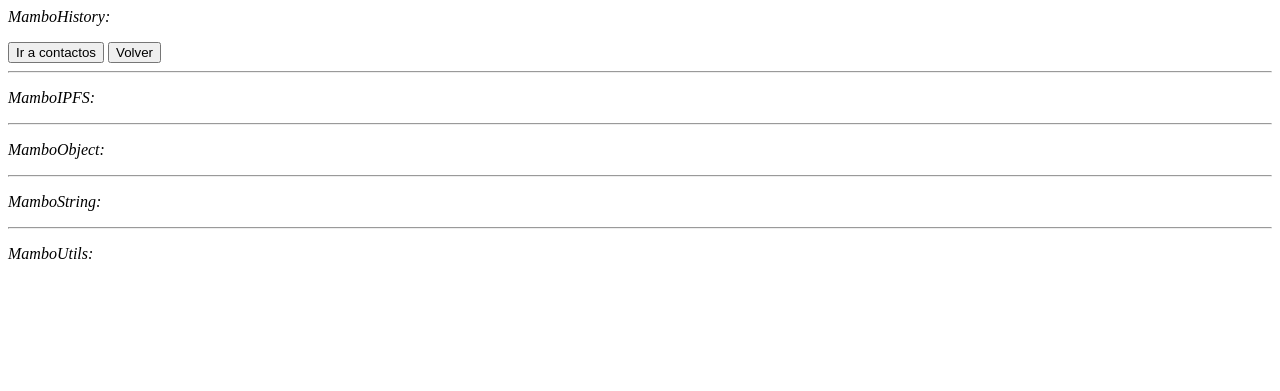
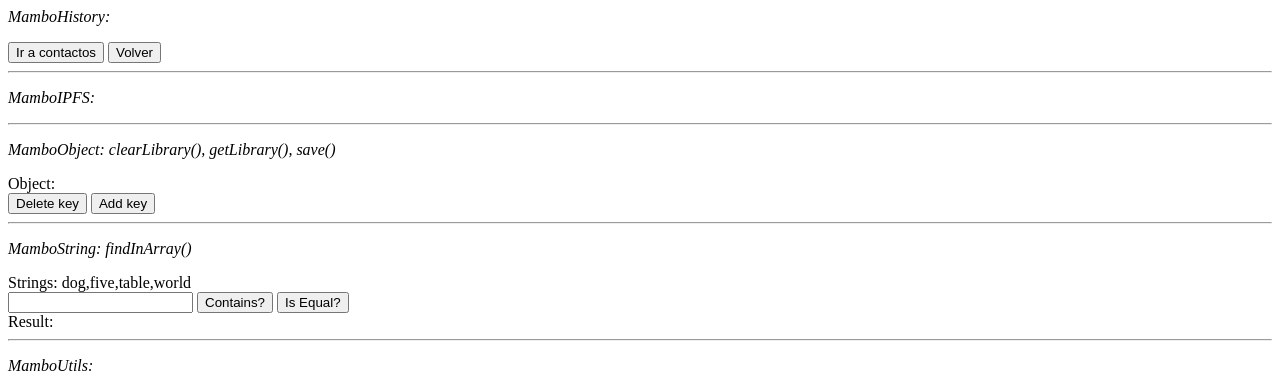
Before and after one commit to mambojs/mambo-tools, a website: page index.html in a window 1280 px wide. Shown: the part 616-1007 px from the top of the page. Before the commit the page ends 895 px from the top, so only its background shows below. Drawn offline with Linux system fonts and the light colour scheme.

Commit message:
MamboObject and MamboString tested

```diff
--- a/index.html
+++ b/index.html
@@ -58,14 +58,23 @@
             <hr>
             <p><i>MamboIPFS:</i></p>
             <hr>
-            <p><i>MamboObject:</i></p>
+            <p><i>MamboObject: clearLibrary(), getLibrary(), save()</i></p>
+            <div id="object">Object: </div>
+            <button id="object-btn-1">Delete key</button>
+            <button id="object-btn-2">Add key</button>
             <hr>
-            <p><i>MamboString:</i></p>
+            <p><i>MamboString: findInArray()</i></p>
+            <div id="string-default">String:</div>
+            <input type="text" id="string-custom">
+            <button id="string-btn-1">Contains?</button>
+            <button id="string-btn-2">Is Equal?</button>
+            <div id="string-result">Result: </div>
             <hr>
             <p><i>MamboUtils:</i></p>
 
             <script>
                 mambo.develop = true
+
 
                 // MamboRouter Test
                 const Routes = [
@@ -85,6 +94,7 @@
                     tools.router.push({ path })
                 }
 
+
                 // MamboAPI Test
                 document.getElementById("api-btn").addEventListener("click", () => {
                     let latitude, longitude;
@@ -100,6 +110,7 @@
                     });
                 });
 
+
                 // MamboDate
                 document.getElementById("date").innerText = "Fecha: " + tools.date.format(tools.date.getToday(), "HH:mm, dddd, MMMM, YYYY");
                 document.getElementById("hour").innerText = "Hora: " + tools.date.getHours(new Date(), false);
@@ -108,6 +119,7 @@
                 // MamboEvent
                 // There are no events created yet
                 // tools.event.addEventListener()
+
 
                 // MamboGraphics
                 document.getElementById("image").src = tools.graphics.getImage({ name: "arrow-down-box-black" });
@@ -123,15 +135,42 @@
 
 
                 // MamboIPFS
+                // Not implemented yet
 
 
                 // MamboObject
+                let lastKey = 0;
+                tools.object.clearLibrary();
+                document.getElementById("object-btn-1").addEventListener("click", () => {
+                    tools.object.remove(lastKey);
+                    document.getElementById("object").textContent = "Object: " + JSON.stringify(tools.object.getLibrary(), null, 4)
+                    lastKey--;
+                });
+                document.getElementById("object-btn-2").addEventListener("click", () => {
+                    lastKey++;
+                    tools.object.save((Math.random() * 100).toFixed(0), lastKey);
+                    document.getElementById("object").textContent = "Object: " + JSON.stringify(tools.object.getLibrary(), null, 4);
+                });
 
 
                 // MamboString
+                const defaultString = ["dog", "five", "table", "world"];
+                document.getElementById("string-default").textContent = "Strings: " + defaultString;
+                document.getElementById("string-btn-1").addEventListener("click", () => {
+                    const customString = document.getElementById("string-custom").value;
+                    const result = tools.string.findInArray(defaultString, customString, (item) => item, "contains");
+                    document.getElementById("string-result").textContent = result ? "Result: True" : "Result: False";
+                });
+                document.getElementById("string-btn-2").addEventListener("click", () => {
+                    const customString = document.getElementById("string-custom").value;
+                    const result = tools.string.findInArray(defaultString, customString, (item) => item, "equals");
+                    document.getElementById("string-result").textContent = result ? "Result: True" : "Result: False";
+                });
 
 
                 // MamboUtils
+
+
             </script>
 </body>
 
--- a/src/utilities/MamboObject/MamboObjectManager.js
+++ b/src/utilities/MamboObject/MamboObjectManager.js
@@ -27,7 +27,10 @@ window['tools']['object'] = new function MamboObjectManager() {
     this.save = saveObject;
     this.remove = (name) => delete store[name];
     this.getLibrary = () => store;
-    this.clearLibrary = () => store = {};
+    this.clearLibrary = () => {
+        for (let key in store) delete store[key]
+        return store;
+    };
 
     function saveObject(object, name) {
         const objName = name ? name : object.constructor.name;
```
